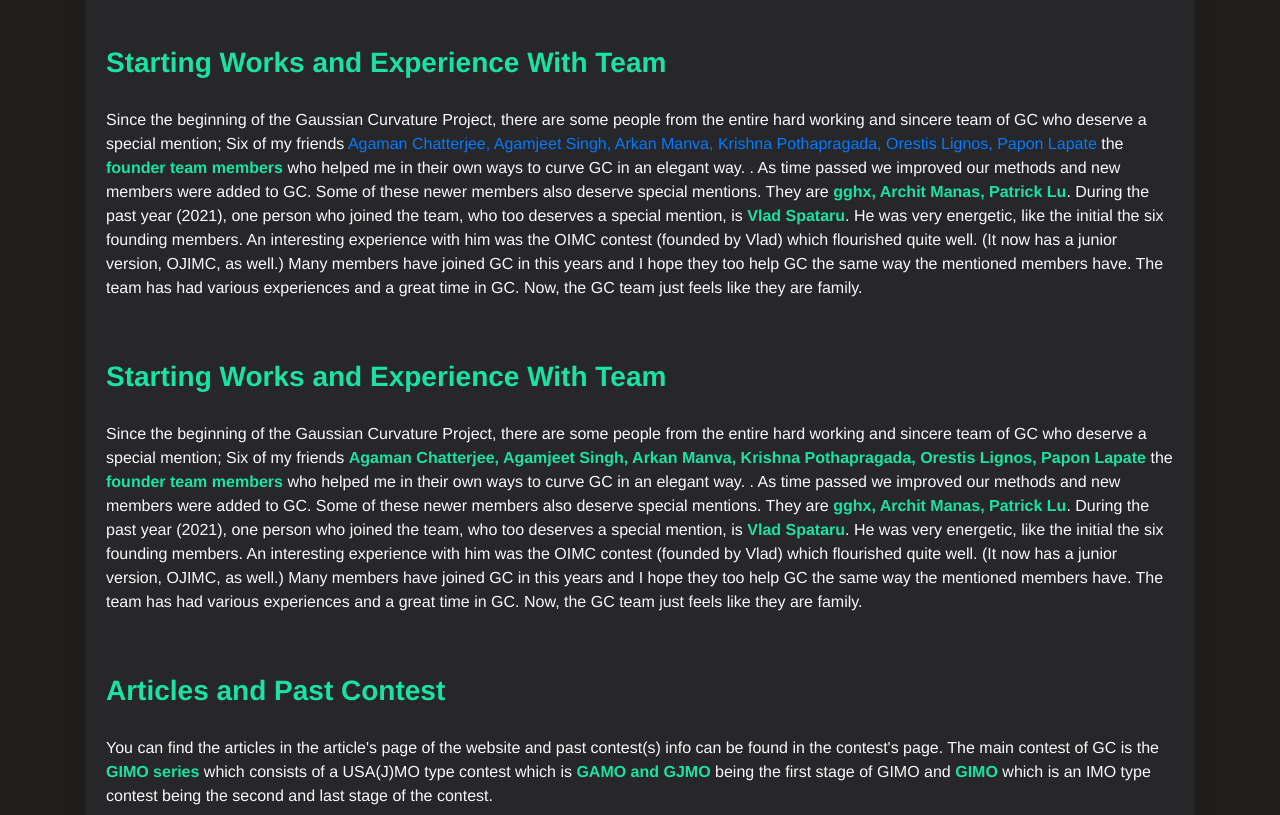
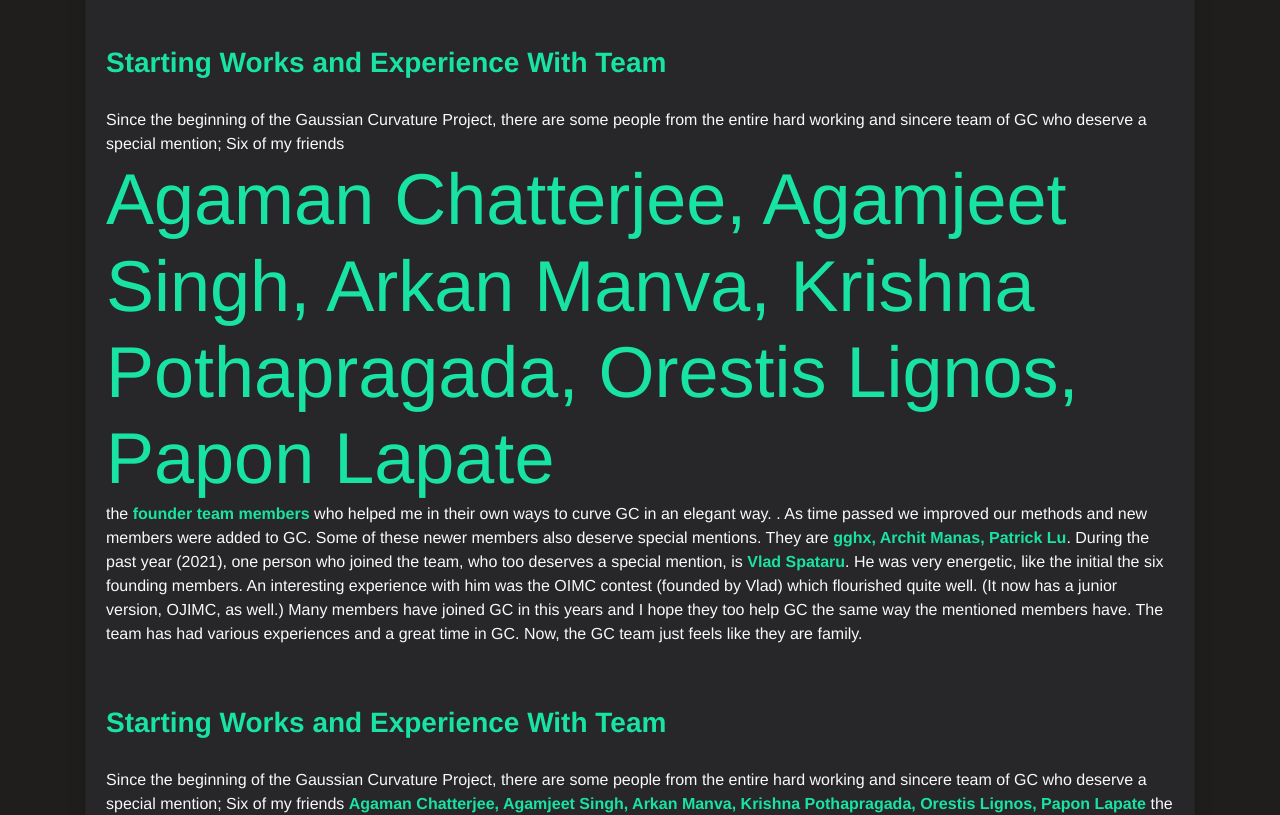
Before and after one commit to gaussiancurvolympiads/gaussiancurv, a React (Create React App) app: page /about in a window 1280 px wide. Shown: the part 480-1295 px from the top of the page. Built offline with nearby package versions, Linux system fonts and the light colour scheme.

Commit message:
Update About.jsx

```diff
--- a/src/components/About.jsx
+++ b/src/components/About.jsx
@@ -117,7 +117,7 @@ will say more about it, but for now, this should suffice.
                             </Card.Body>    <Card.Body>   <div class= "zed">Starting Works and Experience With Team</div> <br></br>
                      <Card.Text align="left" class={darkMode? "text-secondary" : "text-light"}>Since the beginning of the Gaussian Curvature Project,
                        there are some people from the entire hard working and sincere team of GC who deserve a special mention;
-Six of my friends <a href=""> Agaman Chatterjee, Agamjeet Singh, Arkan Manva, Krishna Pothapragada, Orestis Lignos, Papon Lapate </a> the <b className="footer-text">founder team members</b> who helped me in their own ways to curve GC in an elegant way.
+Six of my friends <div class="display-3"> Agaman Chatterjee, Agamjeet Singh, Arkan Manva, Krishna Pothapragada, Orestis Lignos, Papon Lapate </div> the <b className="footer-text">founder team members</b> who helped me in their own ways to curve GC in an elegant way.
 . As time passed we improved our methods and new members were added to GC. Some of these newer members also deserve special mentions.
 They are <b className="footer-text">gghx, Archit Manas, Patrick Lu</b>. During the past year (2021), one person who joined the team,
 who too deserves a special mention, is  <b className="footer-text">Vlad Spataru</b>. He was very energetic,
```
